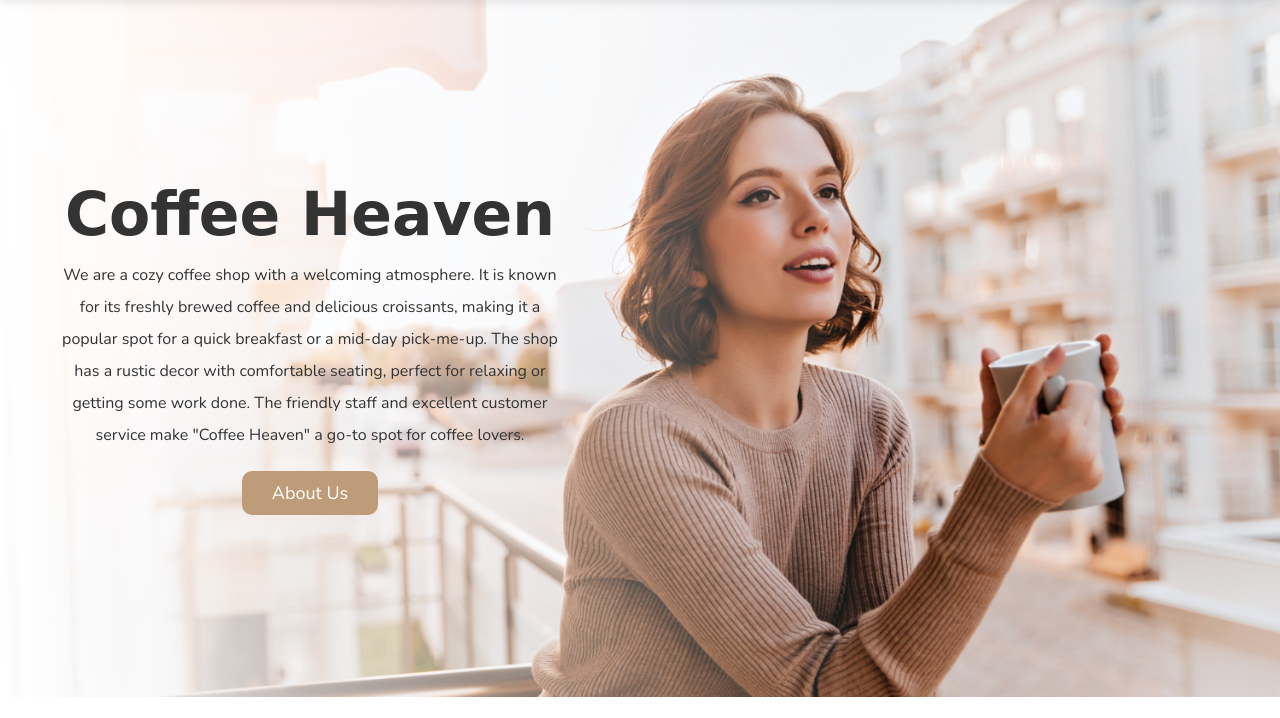
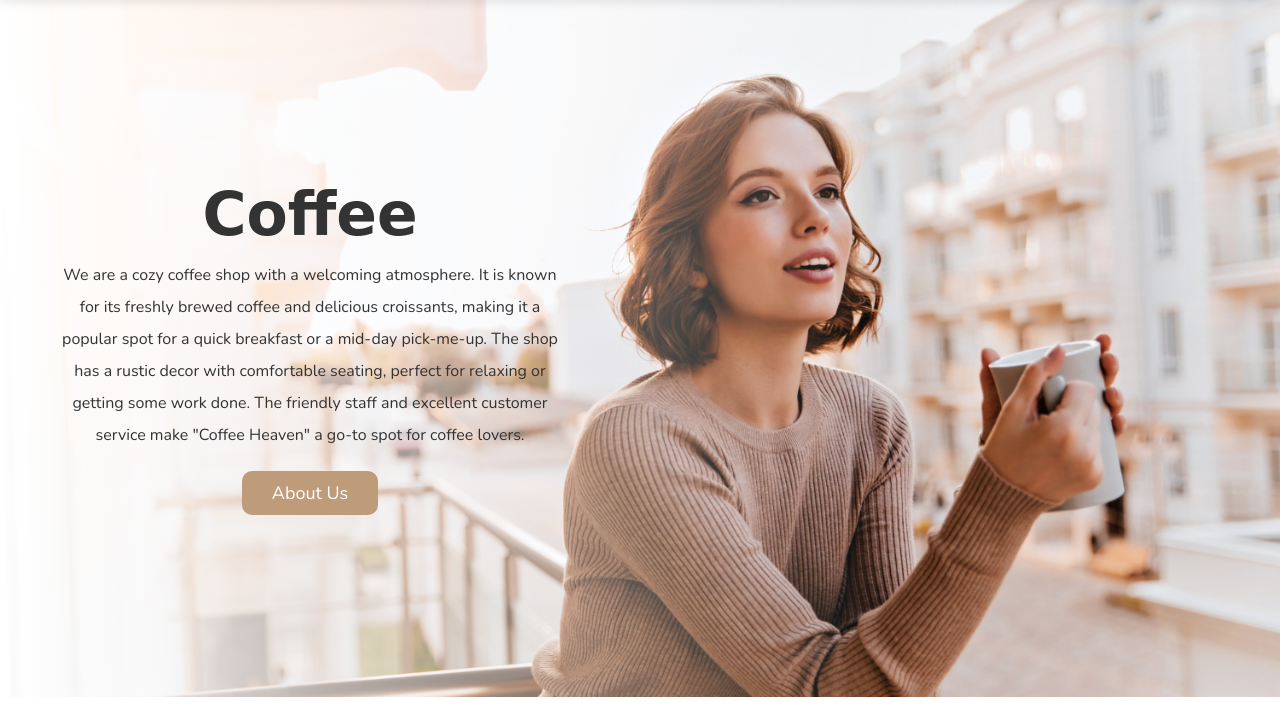
Before and after one commit to kravetsvlad/coffee_shop, a plain HTML site: page index.html in a window 1280 px wide. Shown: the part 82-800 px from the top of the page. Drawn offline with nearby package versions, Linux system fonts and the light colour scheme; a web font is replaced by a local one.

Commit message:
Update index.html

```diff
--- a/index.html
+++ b/index.html
@@ -57,7 +57,7 @@
 
         <section class="home" id="home">
             <div class="content">
-                <h3>coffee heaven</h3>
+                <h3>coffee </h3>
                 <p>We are a cozy coffee shop with a welcoming atmosphere. It is known for its freshly brewed coffee and delicious croissants,
                 making it a popular spot for a quick breakfast or a mid-day pick-me-up. The shop has a rustic decor with comfortable
                 seating, perfect for relaxing or getting some work done. The friendly staff and excellent customer service make "Coffee
```
